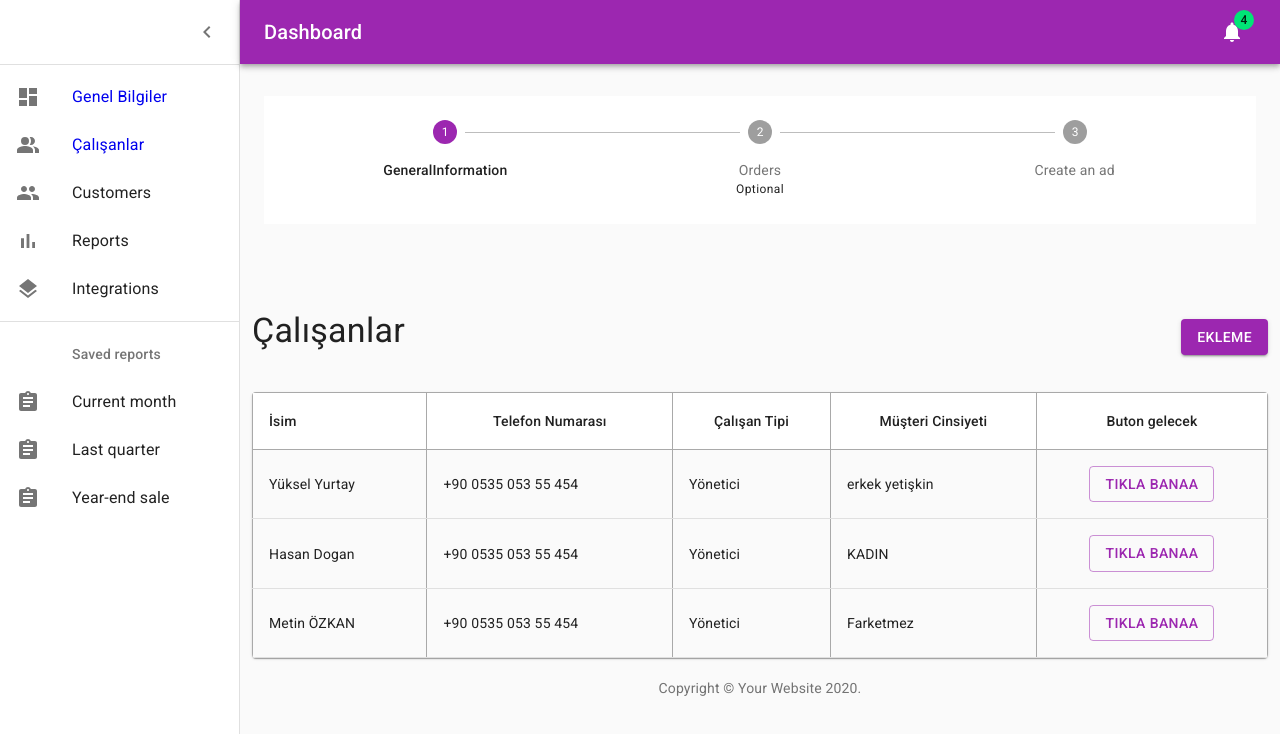
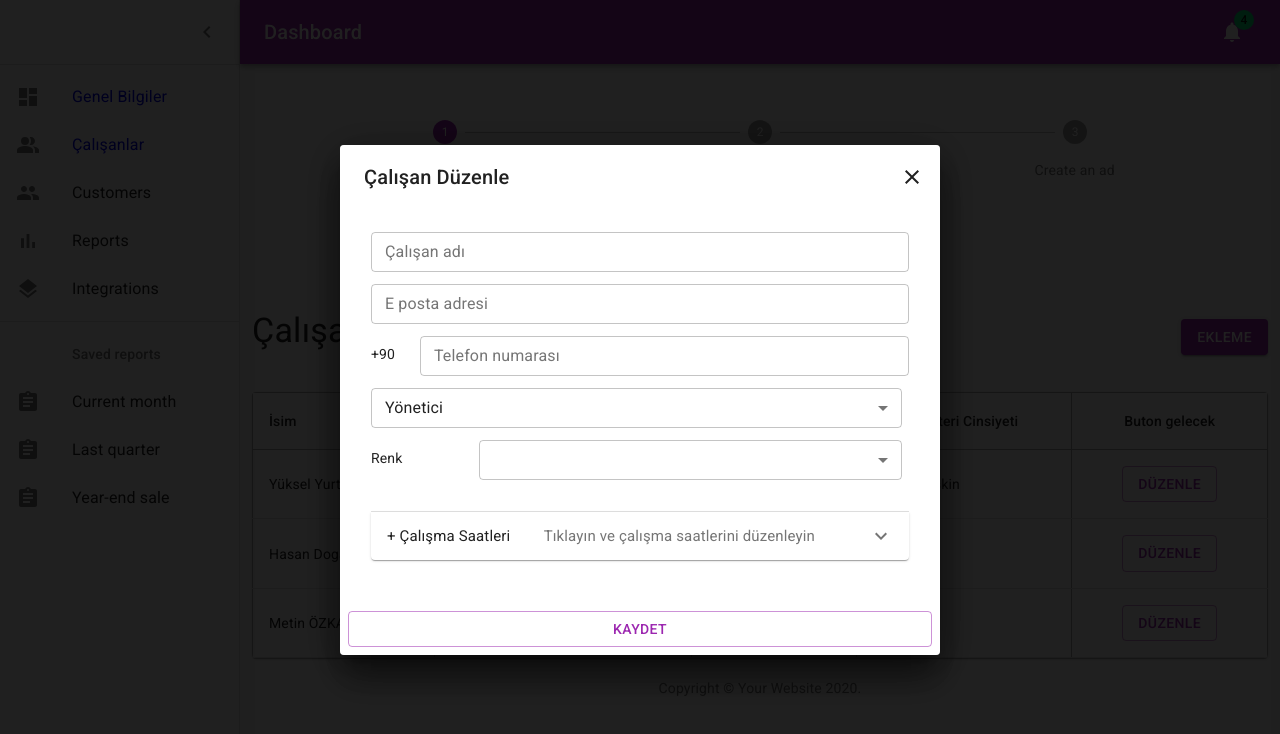
Before and after one commit to metinozkan/E-berberAdmin, a React (Create React App) app: page /personnel in a window 1280 px wide. Shown: the top 734 px of the page. Built offline with nearby package versions, Linux system fonts and the light colour scheme.

Commit message:
added personnelEdit modal

```diff
--- a/src/Pages/GeneralInformation/components/WorkingHours.js
+++ b/src/Pages/GeneralInformation/components/WorkingHours.js
@@ -123,6 +123,31 @@ const WorkingHoursRow = ({ title }) => {
   );
 };
 
+export const WorkingHoursComp = () => {
+  return (
+    <div
+      style={{
+        display: "flex",
+        flexDirection: "column",
+        justifyContent: "center",
+        alignItems: "center",
+        marginBottom: "2em",
+      }}
+    >
+      <WorkingHoursRow title="pzts"></WorkingHoursRow>
+      <WorkingHoursRow title="Salı"></WorkingHoursRow>
+
+      <WorkingHoursRow title="Çarş"></WorkingHoursRow>
+
+      <WorkingHoursRow title="Perş"></WorkingHoursRow>
+
+      <WorkingHoursRow title="Cuma"></WorkingHoursRow>
+      <WorkingHoursRow title="Cmts"></WorkingHoursRow>
+      <WorkingHoursRow title="Pzr"></WorkingHoursRow>
+    </div>
+  );
+};
+
 export const WorkingHours = () => {
   const classes = useStyles();
 
@@ -148,26 +173,7 @@ export const WorkingHours = () => {
         </ExpansionPanelSummary>
         <ExpansionPanelDetails>
           <div style={{ width: "100%", height: "100%" }}>
-            <div
-              style={{
-                display: "flex",
-                flexDirection: "column",
-                justifyContent: "center",
-                alignItems: "center",
-                marginBottom: "2em",
-              }}
-            >
-              <WorkingHoursRow title="pzts"></WorkingHoursRow>
-              <WorkingHoursRow title="Salı"></WorkingHoursRow>
-
-              <WorkingHoursRow title="Çarş"></WorkingHoursRow>
-
-              <WorkingHoursRow title="Perş"></WorkingHoursRow>
-
-              <WorkingHoursRow title="Cuma"></WorkingHoursRow>
-              <WorkingHoursRow title="Cmts"></WorkingHoursRow>
-              <WorkingHoursRow title="Pzr"></WorkingHoursRow>
-            </div>
+            <WorkingHoursComp></WorkingHoursComp>
             <Button
               variant="contained"
               color="primary"
--- /dev/null
+++ b/src/Pages/Personnel/components/PersonnelEditModal.js
@@ -0,0 +1,243 @@
+import React, { useState } from "react";
+import {
+  Button,
+  Dialog,
+  DialogActions,
+  DialogContent,
+  DialogContentText,
+  DialogTitle,
+  Typography,
+  Grid,
+  TextField,
+  MenuItem,
+  ExpansionPanel,
+  ExpansionPanelSummary,
+  ExpansionPanelDetails,
+} from "@material-ui/core";
+import ExpandMoreIcon from "@material-ui/icons/ExpandMore";
+
+import { makeStyles } from "@material-ui/core/styles";
+import { Close } from "@material-ui/icons";
+import { WorkingHoursComp } from "../../GeneralInformation/components/WorkingHours";
+const useStyles = makeStyles((theme) => ({
+  root: {
+    display: "flex",
+    flexWrap: "wrap",
+    width: "100%",
+    height: "100%",
+    padding: ".5em",
+  },
+  heading: {
+    fontSize: theme.typography.pxToRem(15),
+    flexBasis: "33.33%",
+    flexShrink: 0,
+  },
+  secondaryHeading: {
+    fontSize: theme.typography.pxToRem(15),
+    color: theme.palette.text.secondary,
+  },
+}));
+
+const ModalContent = () => {
+  const [personnelType, setPersonnelType] = useState("Yönetici");
+  const [color, setColor] = useState();
+  const [openWorkingHours, setOpenWorkingHours] = useState(false);
+  const classes = useStyles();
+  return (
+    <Grid container direction="column" justify="flex-start">
+      <Grid item xs={12}>
+        <form className={classes.root} noValidate autoComplete="off" style={{}}>
+          <TextField
+            id="outlined-full-width"
+            label="Çalışan adı"
+            style={{}}
+            //  placeholder="Placeholder"
+            // helperText="Full width!"
+            fullWidth
+            margin="dense"
+            // InputLabelProps={{
+            //   shrink: true,
+            // }}
+            variant="outlined"
+          />
+          <TextField
+            id="outlined-full-width"
+            label="E posta adresi"
+            style={{}}
+            placeholder="Placeholder"
+            // helperText="Full width!"
+            fullWidth
+            margin="dense"
+            variant="outlined"
+          />
+          <div
+            style={{
+              width: "100%",
+              display: "flex",
+              flexDirection: "row",
+              justifyContent: "center",
+              alignItems: "center",
+            }}
+          >
+            <span style={{ width: "10%" }}>+90</span>{" "}
+            <TextField
+              id="outlined-full-width"
+              label="Telefon numarası"
+              style={{}}
+              placeholder="Placeholder"
+              // helperText="Full width!"
+              fullWidth
+              margin="dense"
+              InputLabelProps={
+                {
+                  // shrink: true,
+                }
+              }
+              variant="outlined"
+            />
+          </div>
+          <TextField
+            id="outlined-full-width"
+            //label="Açık"
+            style={{ flex: 2, marginRight: ".5em" }}
+            placeholder="Çalışan türü"
+            margin="dense"
+            InputLabelProps={{
+              shrink: true,
+            }}
+            variant="outlined"
+            select
+            value={personnelType}
+            onChange={(e) => {
+              setPersonnelType(e.target.value);
+            }}
+          >
+            <MenuItem value={"Yönetici"}>Yönetici</MenuItem>
+            <MenuItem value={"Çalışan"}>Çalışan</MenuItem>
+          </TextField>
+          <div
+            style={{
+              width: "100%",
+              display: "flex",
+              flexDirection: "row",
+              justifyContent: "center",
+              alignItems: "center",
+            }}
+          >
+            <span style={{ width: "20%" }}>Renk</span>
+            <TextField
+              id="outlined-full-width"
+              //label="Açık"
+              style={{ flex: 2, marginRight: ".5em" }}
+              placeholder="Çalışan türü"
+              margin="dense"
+              InputLabelProps={{
+                shrink: true,
+              }}
+              variant="outlined"
+              select
+              value={color}
+              onChange={(e) => {
+                setColor(e.target.value);
+              }}
+            >
+              <MenuItem value={"red"}>
+                <div
+                  style={{ width: "100px", height: "20px", background: "red" }}
+                ></div>
+              </MenuItem>
+              <MenuItem value={"blue"}>
+                <div
+                  style={{ width: "100px", height: "20px", background: "blue" }}
+                ></div>
+              </MenuItem>
+            </TextField>
+          </div>
+
+          <ExpansionPanel
+            expanded={openWorkingHours}
+            onChange={() => setOpenWorkingHours(!openWorkingHours)}
+            style={{ width: "100%", margin: "2em 0px" }}
+          >
+            <ExpansionPanelSummary
+              expandIcon={<ExpandMoreIcon />}
+              aria-controls="panel1bh-content"
+              id="panel1bh-header"
+            >
+              <Typography className={classes.heading}>
+                + Çalışma Saatleri
+              </Typography>
+              <Typography className={classes.secondaryHeading}>
+                Tıklayın ve çalışma saatlerini düzenleyin
+              </Typography>
+            </ExpansionPanelSummary>
+            <ExpansionPanelDetails>
+              <div style={{ width: "100%" }}>
+                <WorkingHoursComp></WorkingHoursComp>
+              </div>
+            </ExpansionPanelDetails>
+          </ExpansionPanel>
+        </form>
+      </Grid>
+    </Grid>
+  );
+};
+
+export const PersonnelEditModal = () => {
+  const [open, setOpen] = React.useState(true);
+
+  const handleClickOpen = () => {
+    setOpen(true);
+  };
+
+  const handleClose = () => {
+    setOpen(false);
+  };
+
+  return (
+    <div>
+      <Button variant="outlined" color="primary" onClick={handleClickOpen}>
+        Düzenle
+      </Button>
+      <Dialog
+        open={open}
+        //  onClose={handleClose}
+        aria-labelledby="alert-dialog-title"
+        aria-describedby="alert-dialog-description"
+      >
+        <div
+          style={{
+            display: "flex",
+            flexDirection: "row",
+            justifyContent: "space-between",
+            alignItems: "center",
+            width: "100%",
+          }}
+        >
+          <DialogTitle id="alert-dialog-title">Çalışan Düzenle</DialogTitle>
+          <Close
+            size={25}
+            style={{ marginRight: "16px", cursor: "pointer" }}
+            onClick={() => {
+              handleClose();
+            }}
+          ></Close>
+        </div>
+
+        <DialogContent>
+          <ModalContent></ModalContent>
+        </DialogContent>
+        <DialogActions>
+          <Button
+            onClick={handleClose}
+            color="primary"
+            style={{ width: "100%" }}
+            variant="outlined"
+          >
+            Kaydet
+          </Button>
+        </DialogActions>
+      </Dialog>
+    </div>
+  );
+};
--- a/src/Pages/Personnel/components/PersonnelTable.js
+++ b/src/Pages/Personnel/components/PersonnelTable.js
@@ -8,6 +8,7 @@ import TableHead from "@material-ui/core/TableHead";
 import TableRow from "@material-ui/core/TableRow";
 import Paper from "@material-ui/core/Paper";
 import { Button } from "@material-ui/core";
+import { PersonnelEditModal } from "./PersonnelEditModal";
 
 const useStyles = makeStyles({
   table: {
@@ -32,30 +33,21 @@ const rows = [
     "+90 0535 053 55 454",
     "Yönetici",
     "erkek yetişkin",
-    <Button variant="outlined" color="primary">
-      {" "}
-      tikla banaa
-    </Button>
+    <PersonnelEditModal></PersonnelEditModal>
   ),
   createData(
     "Hasan Dogan",
     "+90 0535 053 55 454",
     "Yönetici",
     "KADIN",
-    <Button variant="outlined" color="primary">
-      {" "}
-      tikla banaa
-    </Button>
+    <PersonnelEditModal />
   ),
   createData(
     "Metin ÖZKAN",
     "+90 0535 053 55 454",
     "Yönetici",
     "Farketmez",
-    <Button variant="outlined" color="primary">
-      {" "}
-      tikla banaa
-    </Button>
+    <PersonnelEditModal />
   ),
 ];
 
--- a/src/Pages/Personnel/index.js
+++ b/src/Pages/Personnel/index.js
@@ -2,6 +2,8 @@ import React from "react";
 import styled from "styled-components";
 import { Grid, Button, Typography, Paper } from "@material-ui/core";
 import { PersonnelTable } from "./components/PersonnelTable";
+import { PersonnelEditModal } from "./components/PersonnelEditModal";
+
 const TopPersonnel = styled.div`
   width: 100%;
   paddign: 1em;
```
